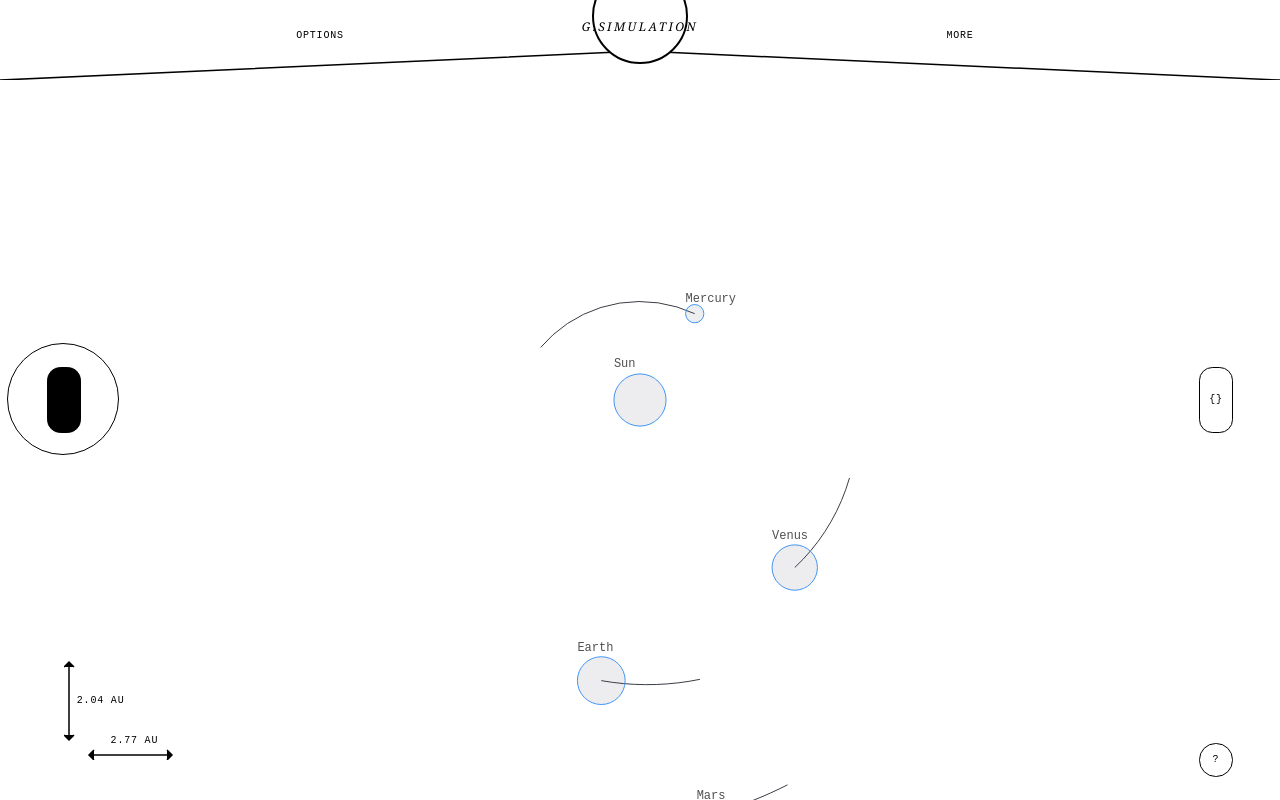
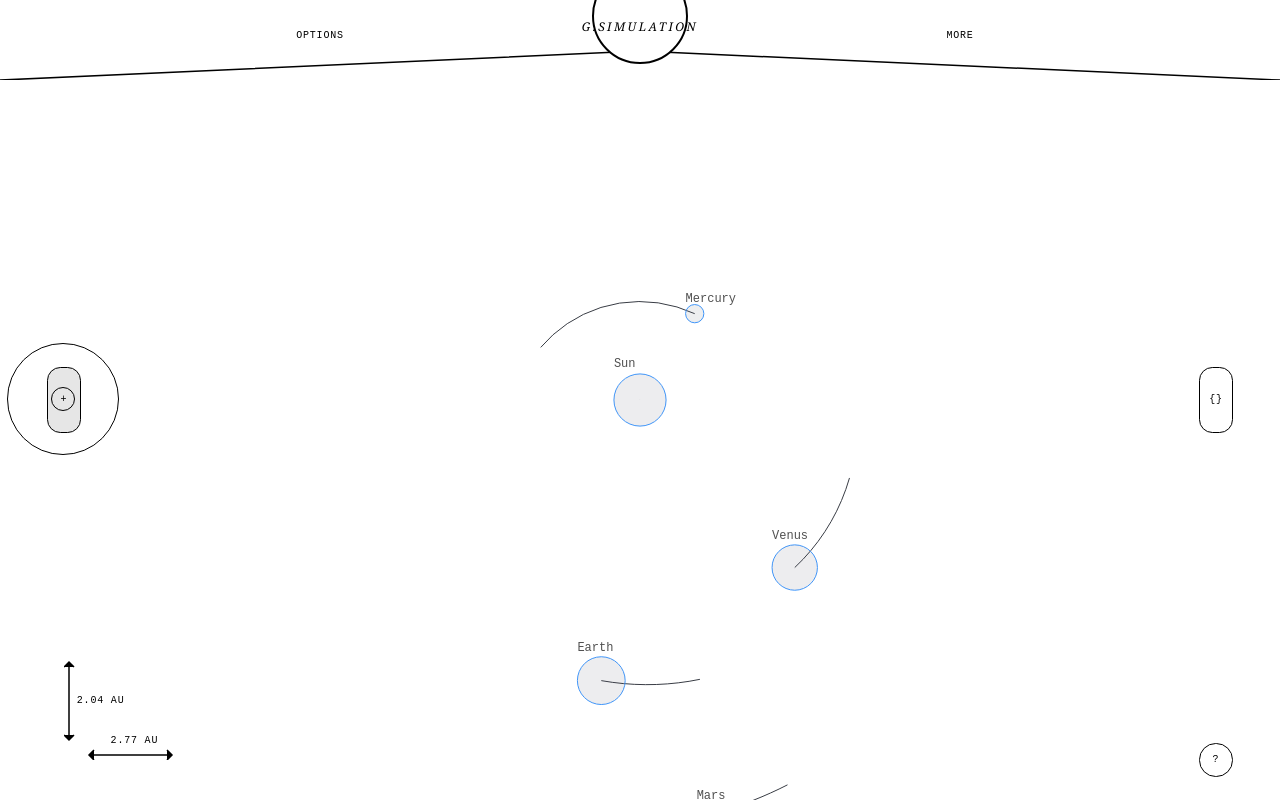
Before and after one commit to beddinao/g.simulation, a React (Create React App) app: page / in a window 1280 px wide. In both pictures the pointer is over the button 63 px from the left and 399 px from the top of the page. Built offline with nearby package versions, Linux system fonts and the light colour scheme.

Commit message:
Update side_btn.css

```diff
--- a/src/components/side_btn/side_btn.css
+++ b/src/components/side_btn/side_btn.css
@@ -16,7 +16,7 @@
   left : calc( 5% - 1.25em ) ;
 }
 #side_btn:hover {
-  background : var(--half-border) ;
+  background : #e6e6e6 ;
   cursor : pointer
 }
 #side_btn > p {
```
